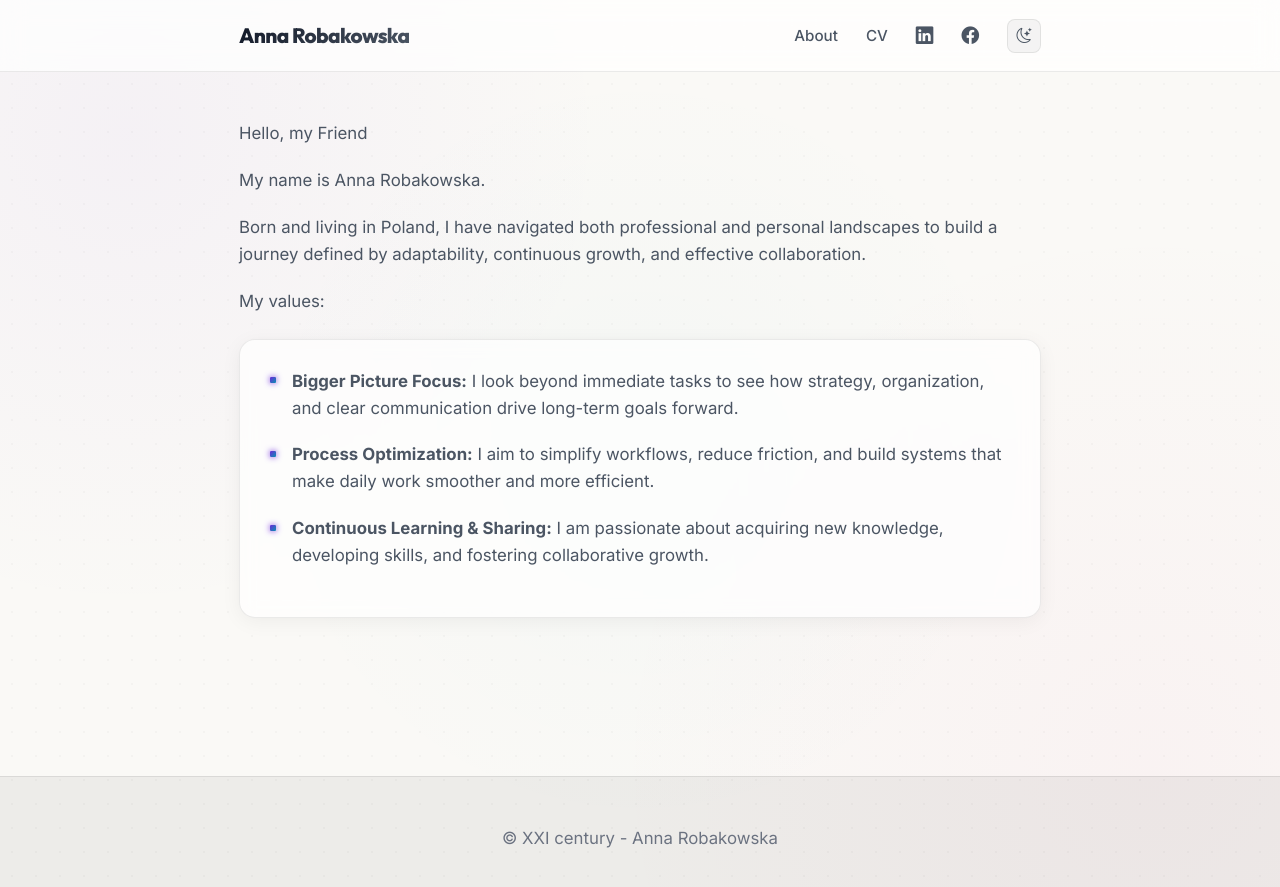
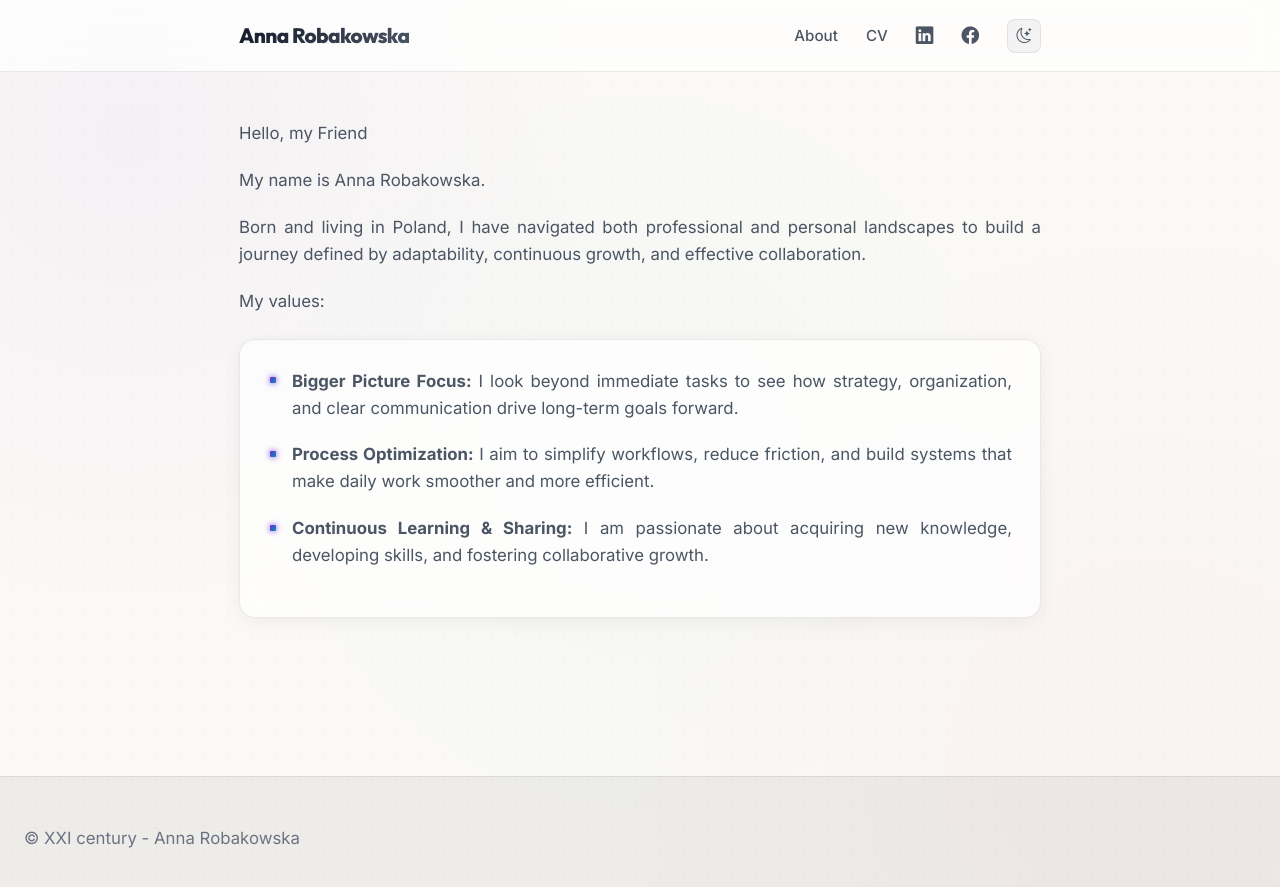
Before and after one commit to arobakowska/arobakowska.github.io, a Jekyll site: the page built from index.md, in a window 1280 px wide. Shown: the top 887 px of the page. Built offline with Jekyll 4.4.1, drawn with Linux system fonts in a browser that asks for light colours; our own code applies the rules of GitHub Pages for plain Markdown files.

Commit message:
style: update text justification for improved readability in body and paragraphs

```diff
--- a/assets/css/style.css
+++ b/assets/css/style.css
@@ -113,14 +113,13 @@ body {
     radial-gradient(var(--dot-color) 1px, transparent 1px);
   background-size: 100% 100%, 100% 100%, 100% 100%, 24px 24px;
   background-attachment: fixed;
+  /* Justify main text for better readability on long lines */
+  text-align: justify;
+  text-justify: inter-word;
+  -webkit-hyphens: auto;
+  -ms-hyphens: auto;
+  hyphens: auto;
 }
-
-/* Justify main text for better readability on long lines */
-text-align: justify;
-text-justify: inter-word;
--webkit-hyphens: auto;
--ms-hyphens: auto;
-hyphens: auto;
 
 h1,
 h2,
@@ -184,10 +183,8 @@ p {
   margin-top: 0;
   margin-bottom: 1.25rem;
   transition: color 0.3s ease;
+  text-align: justify;
 }
-
-/* Ensure paragraphs are justified */
-text-align: justify;
 
 a {
   color: var(--accent-color);
```
